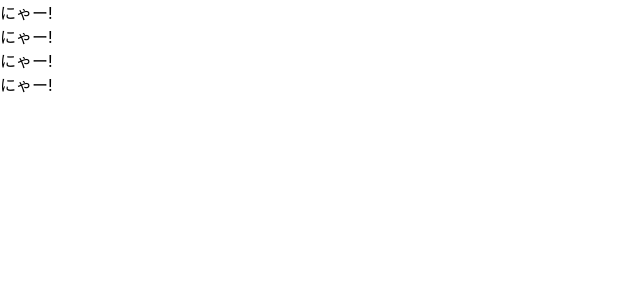
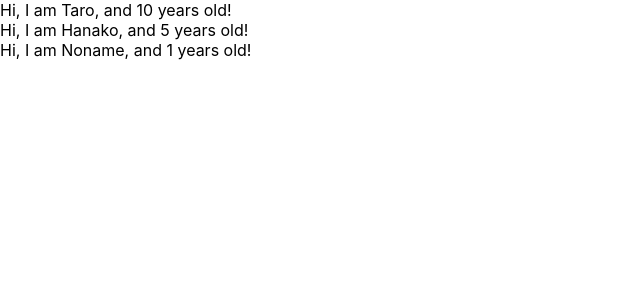
Before and after one commit to Yuya-Kurohara/udemy-react-redux-crud-application, a React (Create React App) app: page / in a window 1280 px wide. Shown: the top 300 px of the page, without its empty margins (0-640 px from the left). Built offline with nearby package versions, Linux system fonts and the light colour scheme.

Commit message:
learn props of component

```diff
--- a/src/App.js
+++ b/src/App.js
@@ -1,26 +1,26 @@
 import React from 'react';
-// class App extends Component {
-//   render() {
-//     return (
-//       <React.Fragment>
-//         <label htmlFor="bar">bar</label>
-//         <input type="text" onChange={() => {console.log("I am click!")}}/>
-//       </React.Fragment>
-//     )
-//   }
-// }
 
 const App = () => {
+  const profiles = [
+    {name: "Taro", age: 10},
+    {name: "Hanako", age: 5},
+    {name: "Noname"}
+  ]
   return (
     <div>
-      <Cat/>
-      <Cat/>
-      <Cat/>
-      <Cat/>
+      {
+        profiles.map((profile, index) => {
+          return <User name={profile.name} age={profile.age} key={index}/>
+        })
+      }
     </div>
   )
 }
-const Cat = () => {
-  return <div>にゃー!</div>
+const User = (props) => {
+  return <div>Hi, I am {props.name}, and {props.age} years old!</div>
+}
+
+User.defaultProps = {
+  age: 1
 }
 export default App;
```
